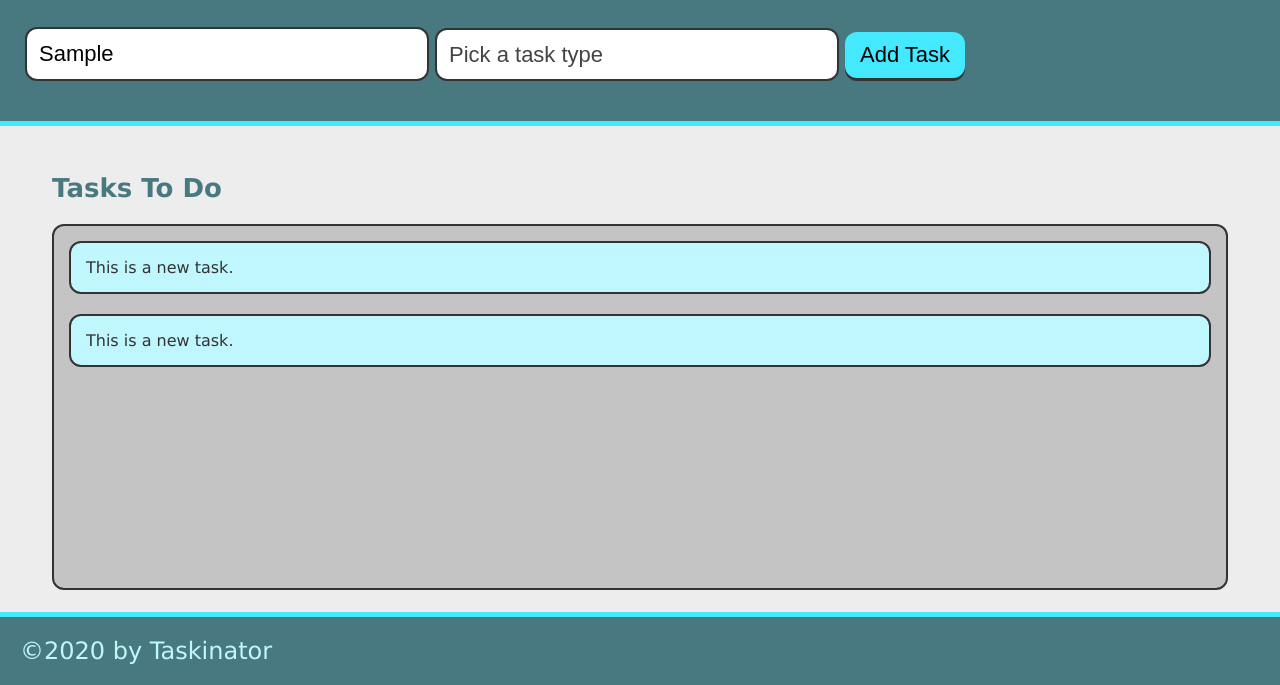
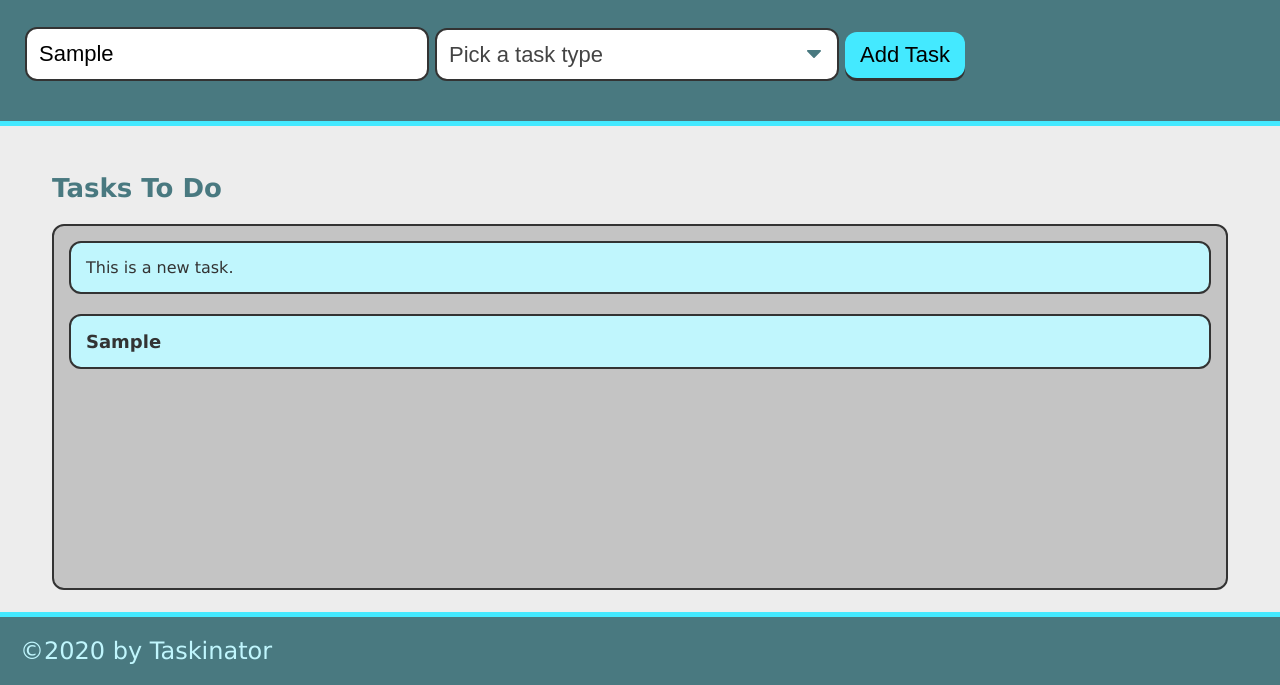
Before and after one commit to wyork63/module-4, a plain HTML site: page index.html in a window 1280 px wide. Both pictures are taken after typing "Sample" into the empty fields and a click on the button "Add Task". Shown: the part 115-800 px from the top of the page. Drawn offline with Linux system fonts and the light colour scheme.

Commit message:
updated taskhandler

```diff
--- a/assets/css/style.css
+++ b/assets/css/style.css
@@ -180,7 +180,7 @@ footer {
   -webkit-appearance: none;
   appearance: none;
   background-color: #fff;
-  background-image: url("./assets/css/select-arrow.svg");
+  background-image: url("/assets/css/select-arrow.svg");
   background-repeat: no-repeat, repeat;
   background-position: right 0.7em top 50%, 0 0;
   background-size: 0.65em auto, 100%;
--- a/assets/js/script.js
+++ b/assets/js/script.js
@@ -5,10 +5,23 @@ var tasksToDoEl = document.querySelector("#tasks-to-do");
 var createTaskHandler = function (event) {
 
     event.preventDefault();
+    var taskNameInput = document.querySelector("Input[name='task-name']").value;
+    var taskTypeInput = document.querySelector("select[name='task-type']").value;
 
+    // create list item
     var listItemEl = document.createElement("li");
     listItemEl.className = "task-item";
-    listItemEl.textContent = "This is a new task.";
+
+    //create div to hold task info
+    var taskInfoEl = document.createElement("div");
+    // git it a name
+    taskInfoEl.className = "task-info";
+    // add html content
+    taskInfoEl.innerHTML = "<h3 class='task-name'>" + taskNameInput + "</h3><span class='task-type'>" + taskTypeInput + "</span>";
+
+    listItemEl.appendChild(taskInfoEl);
+
+    //add entire list item to list
     tasksToDoEl.appendChild(listItemEl);
 
 }
```
